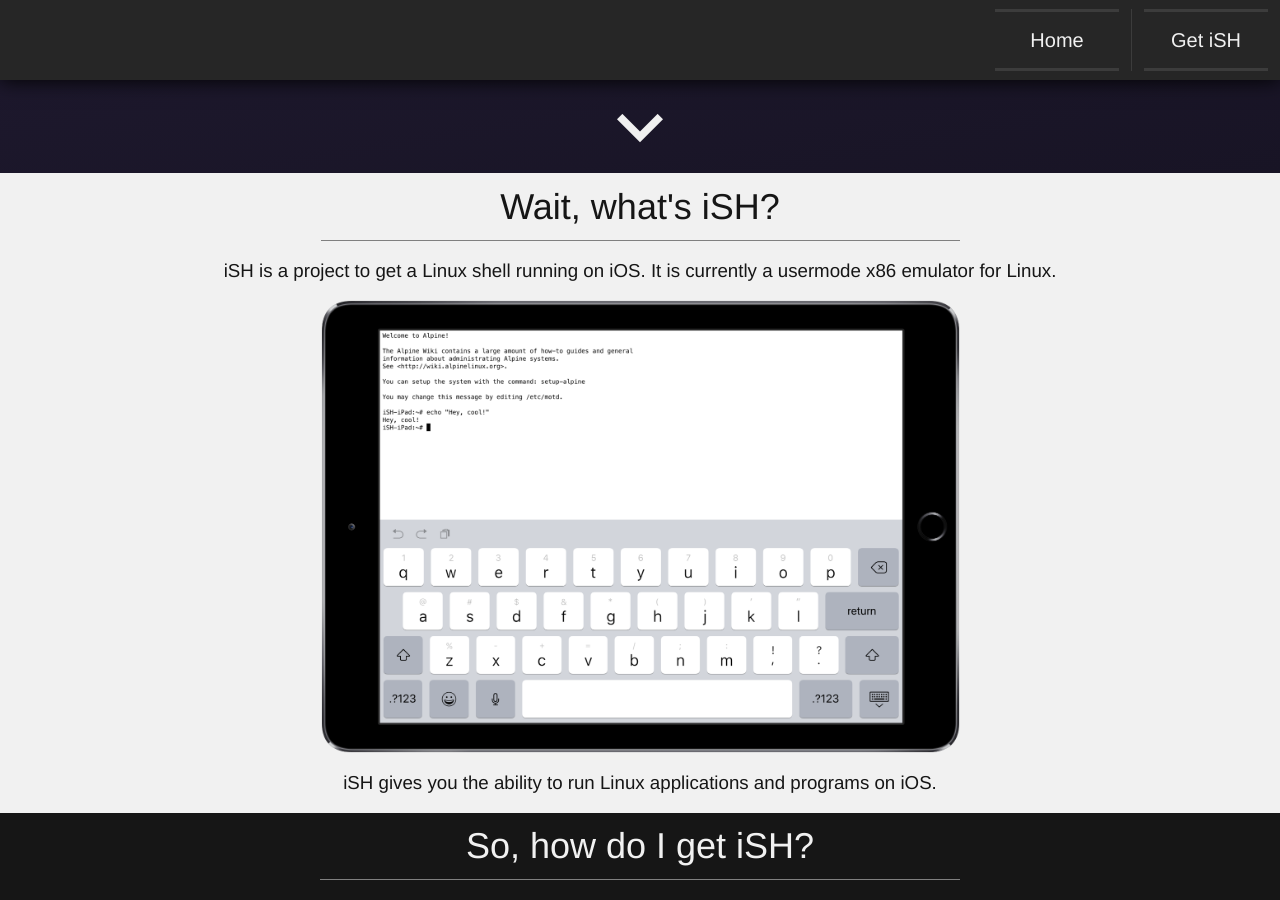
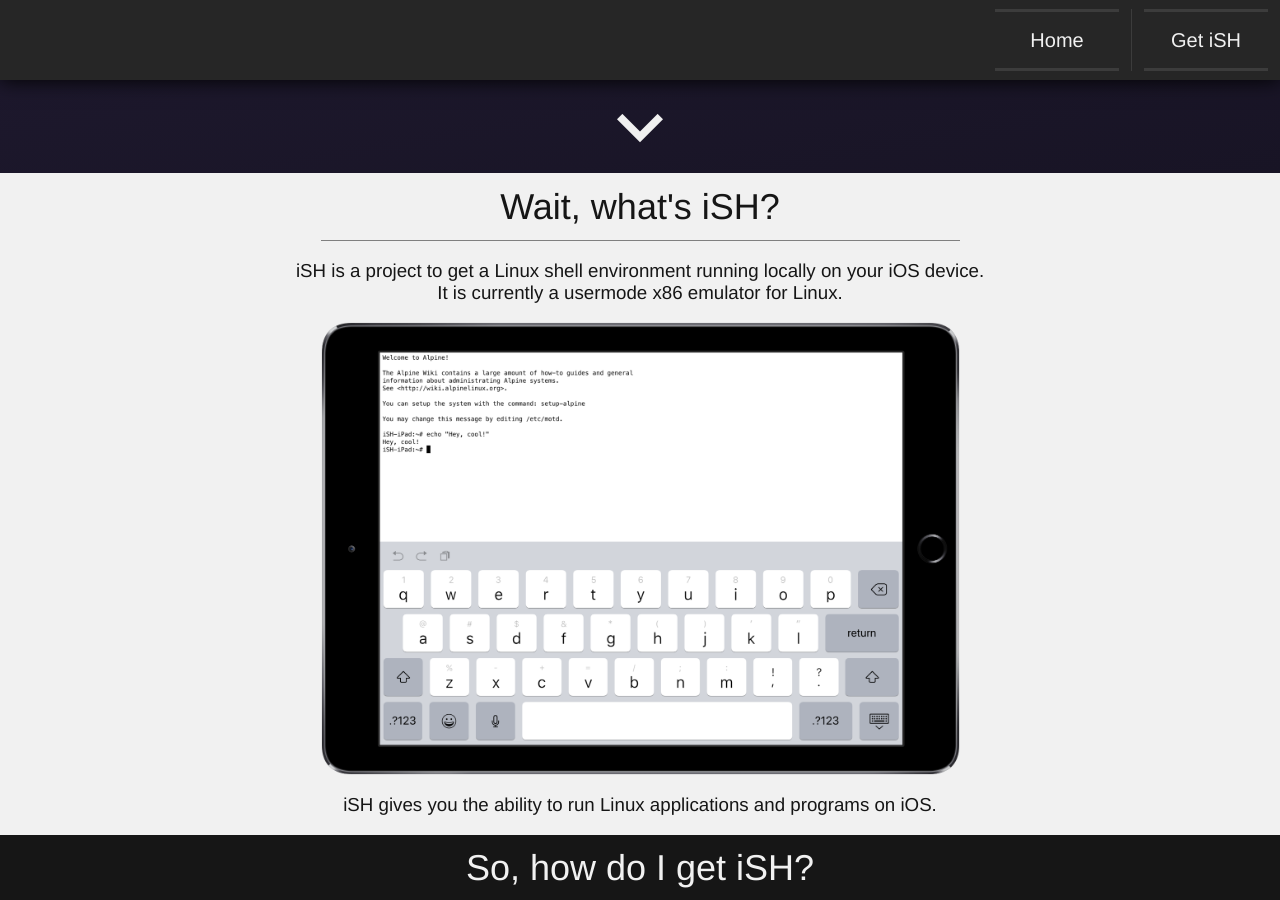
Before and after one commit to ish-app/ish.app, a Jekyll site: the page built from index.html, in a window 1280 px wide and 900 px high, scrolled down 727 px. Built offline with Jekyll 4.4.1, drawn with Linux system fonts in a browser that asks for light colours; nearby versions of some CDN libraries.

Commit message:
Updated text

```diff
--- a/index.html
+++ b/index.html
@@ -28,7 +28,8 @@
     <h1>Wait, what's {{ site.title }}?</h1>
     <hr />
     <h3>
-        {{ site.title }} is a project to get a Linux shell running on iOS. It is currently a usermode x86 emulator for Linux.
+        {{ site.title }} is a project to get a Linux shell environment running locally on your iOS device.<br />
+        It is currently a usermode x86 emulator for Linux.
     </h3>
     <img class="ipad" src="assets/front-ipad.png" />
     <h3>
```
